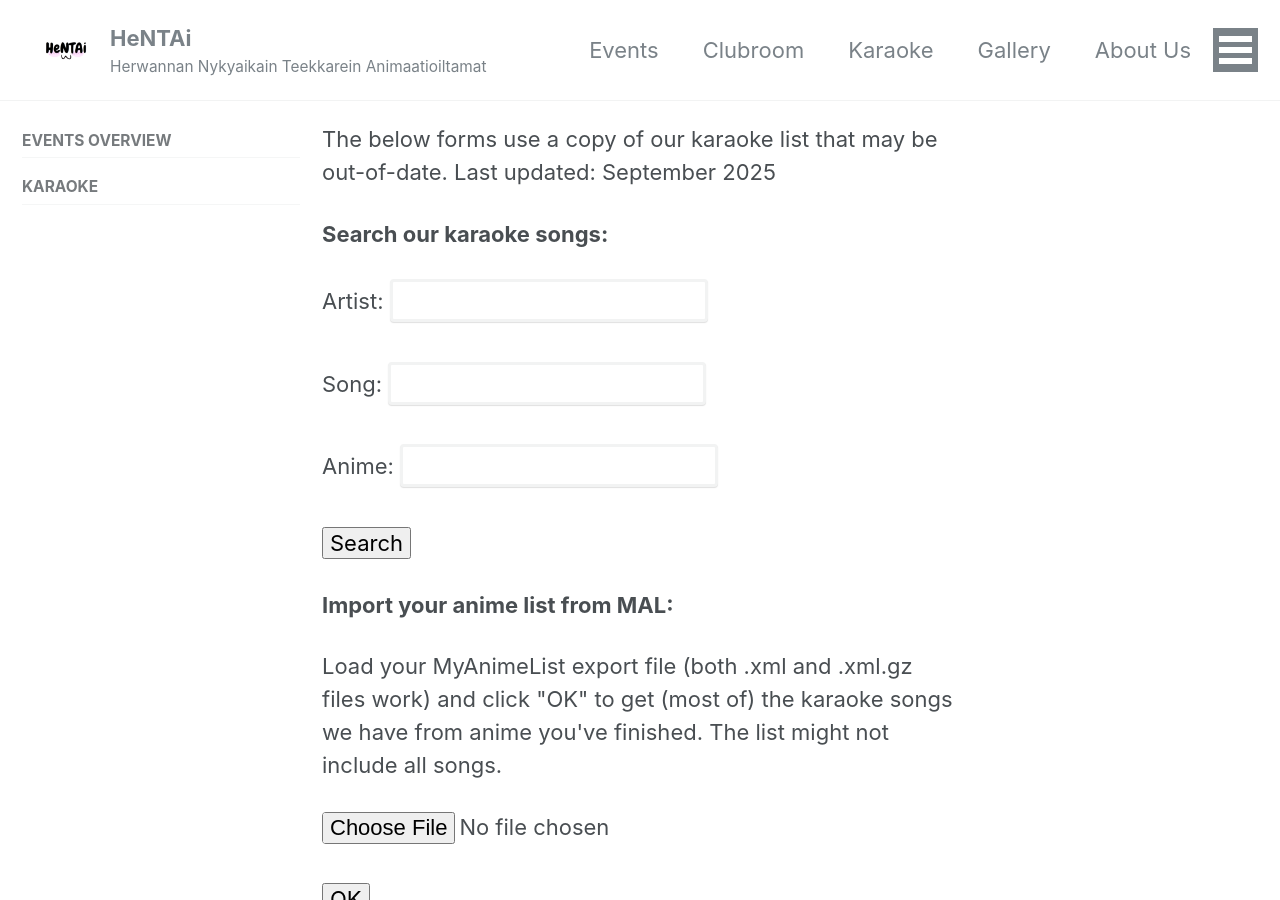
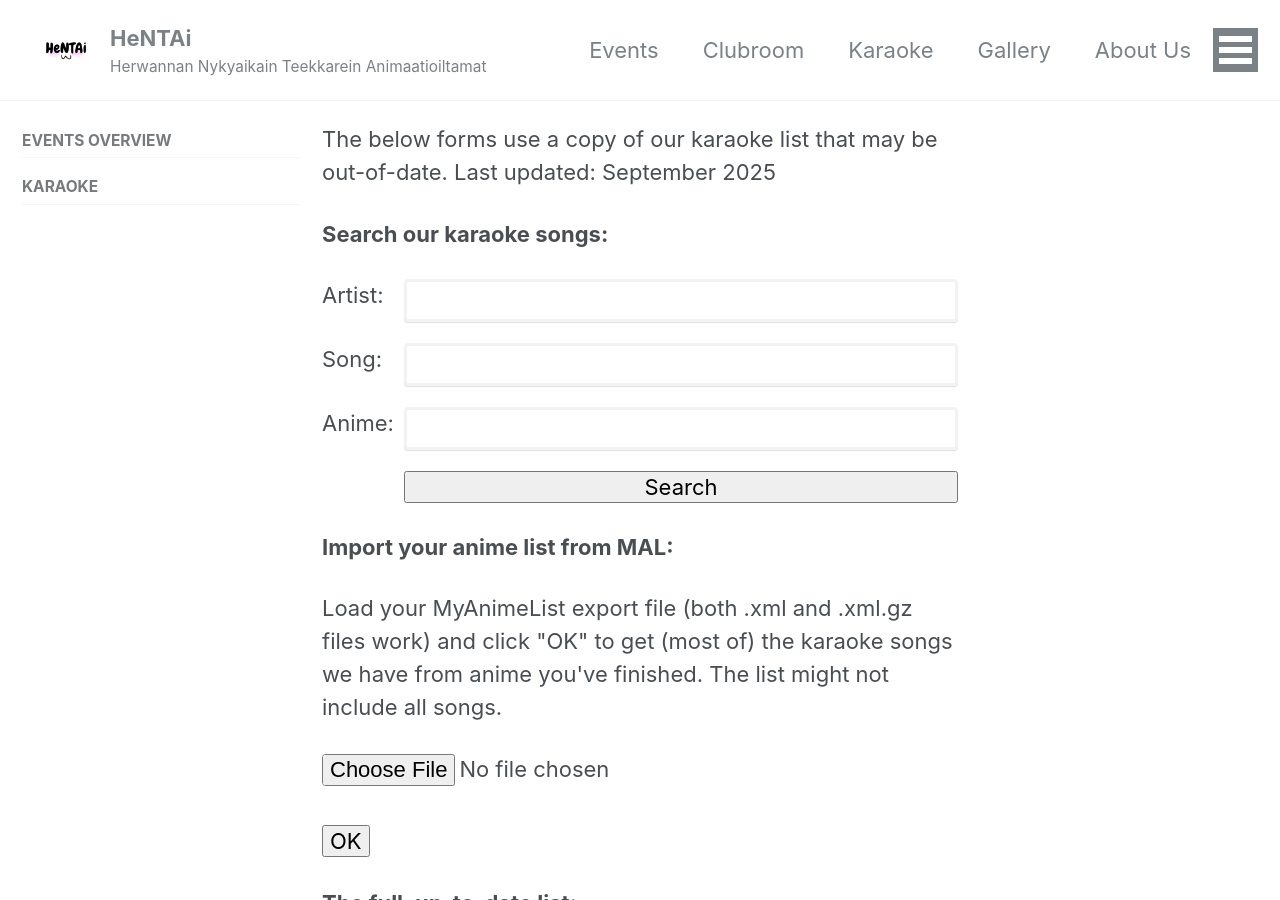
Before and after one commit to HNTA-Club/website, a Jekyll site: the page built from _pages/karaoke-beta.html, in a window 1280 px wide and 900 px high. Built offline with Jekyll 4.4.1, drawn with Linux system fonts in a browser that asks for light colours; cached includes are drawn as plain includes; nearby versions of some CDN libraries.

Commit message:
grid layout for search fields

```diff
--- a/_pages/karaoke-beta.html
+++ b/_pages/karaoke-beta.html
@@ -10,16 +10,18 @@ sidebar:
 <p>The below forms use a copy of our karaoke list that may be out-of-date. Last updated: <span id="lastupdate">loading...</span> </p>
 
 <p style="font-weight: bold;">Search our karaoke songs: </p>
-<p>Artist: <input type="text" name="artist" id="artistsearch" style="border-style: solid; width: 50%;" /> </p>
-<p>Song: <input type="text" name="song" id="songsearch" style="border-style: solid; width: 50%;" /> </p>
-<p>Anime: <input type="text" name="anime" id="animesearch" style="border-style: solid; width: 50%;" /> </p>
-<p><button onclick="karaokeSearch()">Search</button></p>
+<div style="display: grid; grid-template-columns: max-content auto; grid-gap: 10px; margin-bottom: 1.2em;">
+   <div>Artist:</div><div><input type="text" name="artist" id="artistsearch" style="border-style: solid; width: 100%;" /></div>
+   <div>Song:</div><div><input type="text" name="song" id="songsearch" style="border-style: solid; width: 100%;" /></div>
+   <div>Anime:</div><div><input type="text" name="anime" id="animesearch" style="border-style: solid; width: 100%;" /></div>
+   <div> </div><div><button type="button" onclick="karaokeSearch()" style="width: 100%;">Search</button></div>
+</div>
 
 <p style="font-weight: bold;">Import your anime list from MAL: </p>
 <p>Load your MyAnimeList export file (both .xml and .xml.gz files work) and click "OK" to get (most of) the karaoke songs we have from anime you've finished.
 	The list might not include all songs.</p>
 <p><input type="file" name="malfile" id="malfile" accept=".xml,.gz,.xml.gz,application/xml,application/gzip" /></p>
-<p><button onclick="karaokeLister()">OK</button></p>
+<p><button type="button" onclick="karaokeLister()">OK</button></p>
 
 <div class="output"></div>
 
```
